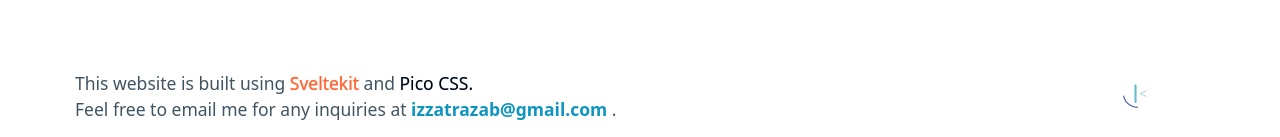
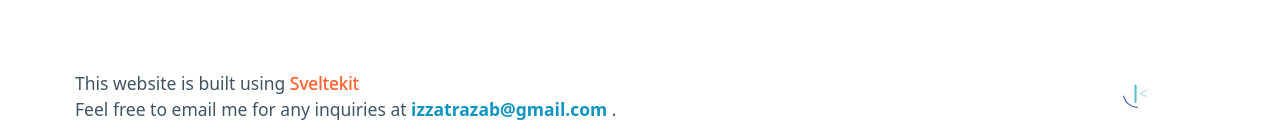
Before and after one commit to izzatrazab/DecodeEfficiency, a SvelteKit app: page / in a window 1280 px wide. Shown: the part 660-797 px from the top of the page. Built offline with nearby package versions, Linux system fonts and the light colour scheme.

Commit message:
remove pico

```diff
--- a/src/routes/+layout.svelte
+++ b/src/routes/+layout.svelte
@@ -51,15 +51,6 @@
 				style="color:#FF6432; text-shadow:0 0 1px #FF835A"
 			>
 				Sveltekit
-			</a>
-			and
-			<a
-				href="https://picocss.com/"
-				target="_blank"
-				rel="noreferrer"
-				style="color:var(--contrast-hover); text-shadow: 0 0 1px #99CCFF "
-			>
-				Pico CSS.
 			</a>
 			<br />
 			Feel free to email me for any inquiries at
```
